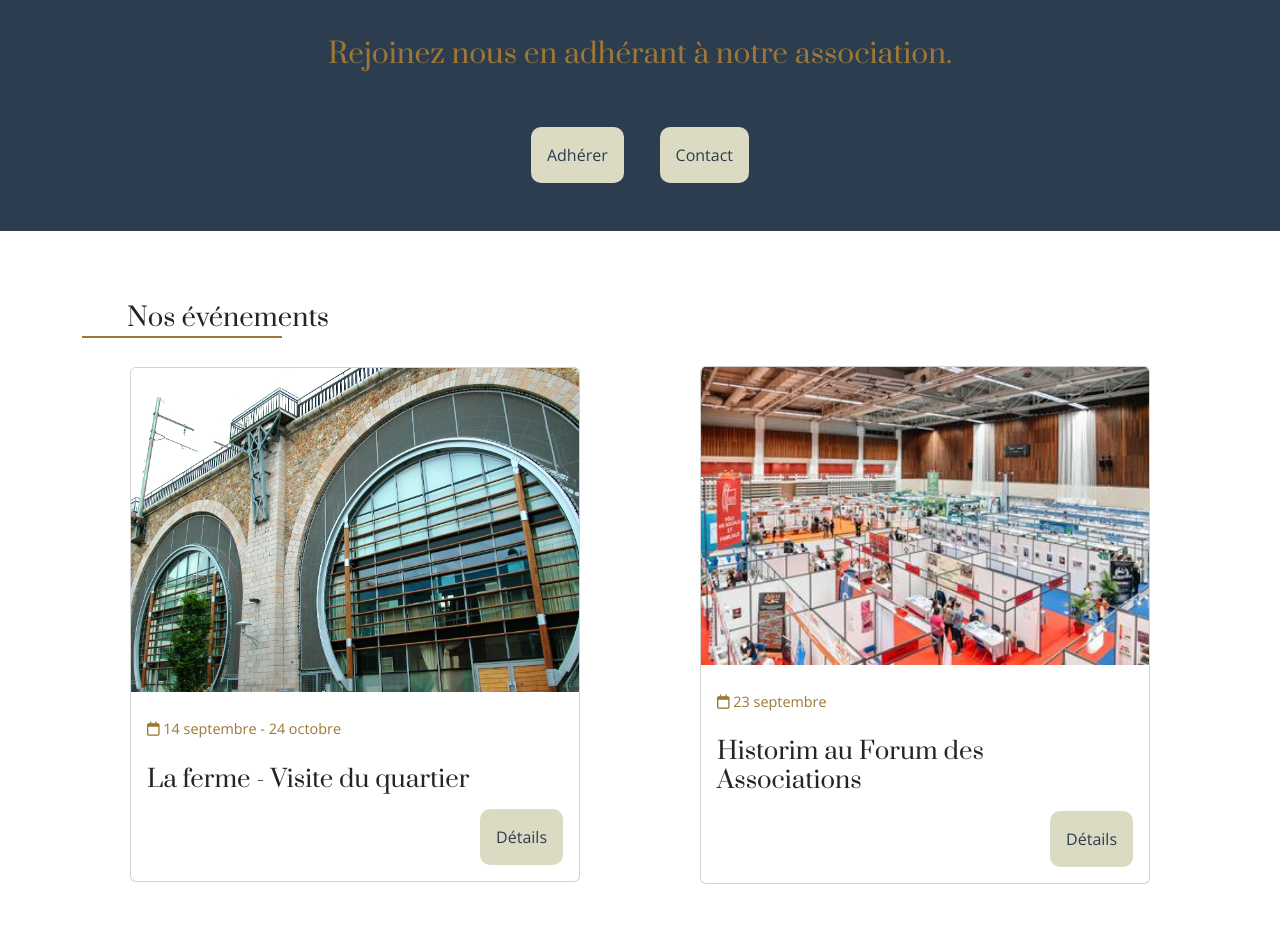
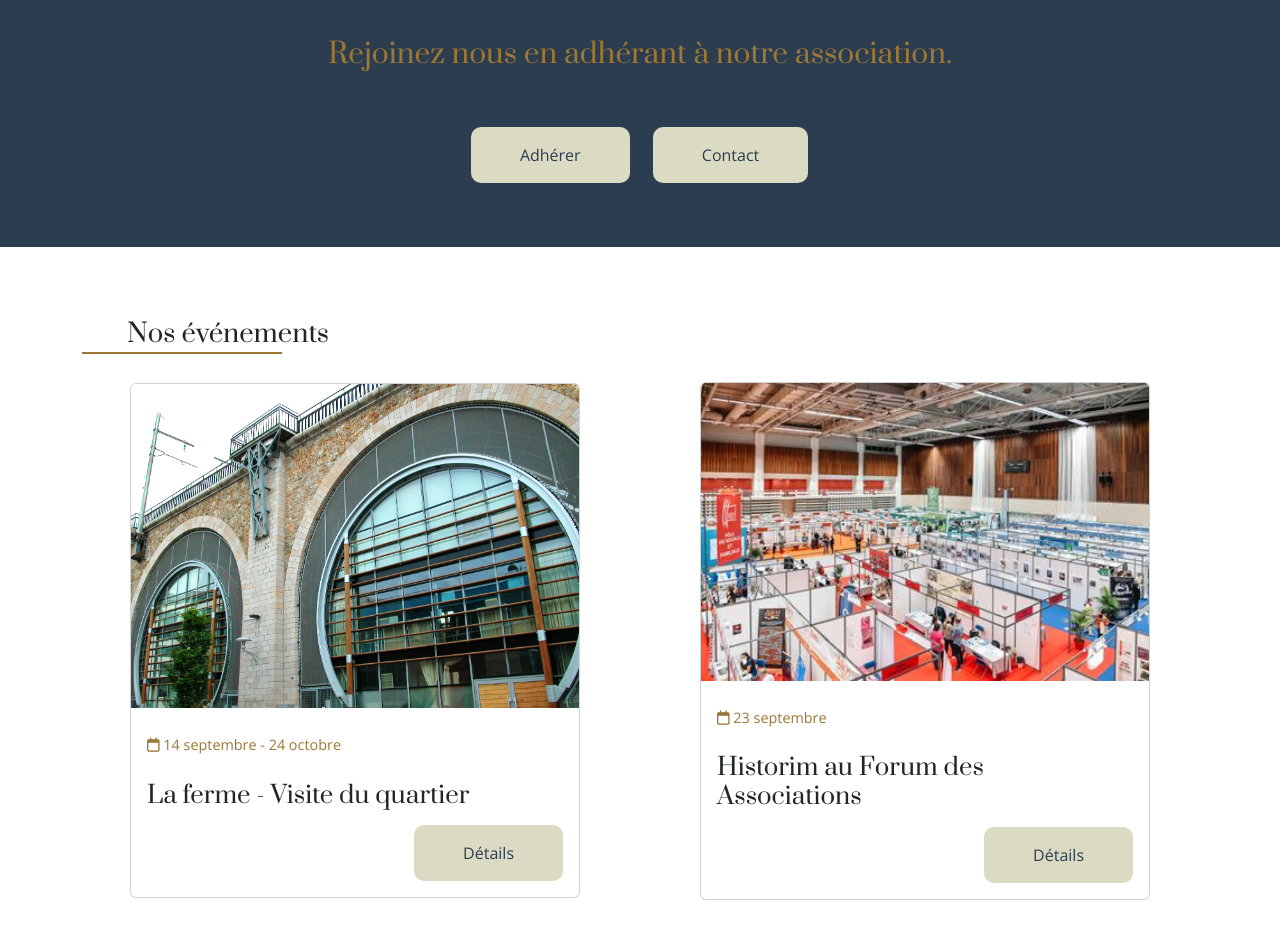
Before and after one commit to Mastaz/Studi-Historim, a plain HTML site: page index.html in a window 1280 px wide. Shown: the part 900-1838 px from the top of the page. Drawn offline with nearby package versions, Linux system fonts and the light colour scheme.

Commit message:
FIX Buttons action

```diff
--- a/index.html
+++ b/index.html
@@ -74,9 +74,13 @@
         <div class="d-flex flex-column justify-content-center align-items-center p-5 text-center presentation">
           <h3>Intéressés ou passionnés par l'histoire et le patrimoine d'Issy-les-Moulineaux.</h3>
           <h3 class="mt-5">Rejoinez nous en adhérant à notre association.</h3>
-            <div class="mt-5">
-              <a href="#" class="mx-3 btn btnAction">Adhérer</a>
-              <a href="#" class="mx-3 btn btnAction">Contact</a>
+            <div class="mt-5 row">
+              <div class="col-sm-12 col-md-6">
+                <a href="#" class="btn btnAction mb-3 px-5">Adhérer</a>
+              </div>
+              <div class="col-sm-12 col-md-6">
+                <a href="#" class="btn btnAction px-5">Contact</a>
+              </div>
             </div>
           </div>
       </div>
@@ -95,7 +99,7 @@
                   <p><i class="fa-regular fa-calendar"></i> 14 septembre - 24 octobre</p>
                 </div>
                 <h3 class="card-title">La ferme - Visite du quartier</h3>
-                <a href="#" class="btn btnAction ms-auto"> Détails</a>
+                <a href="#" class="btn btnAction ms-auto px-5"> Détails</a>
               </div>
             </div>
           </div>
@@ -108,7 +112,7 @@
                     <p><i class="fa-regular fa-calendar"></i> 23 septembre</p>
                   </div>
                   <h3 class="card-title">Historim au Forum des Associations</h3>
-                  <a href="#" class="btn btnAction ms-auto"> Détails</a>
+                  <a href="#" class="btn btnAction ms-auto px-5"> Détails</a>
                 </div>
               </div>
             </div>
```
